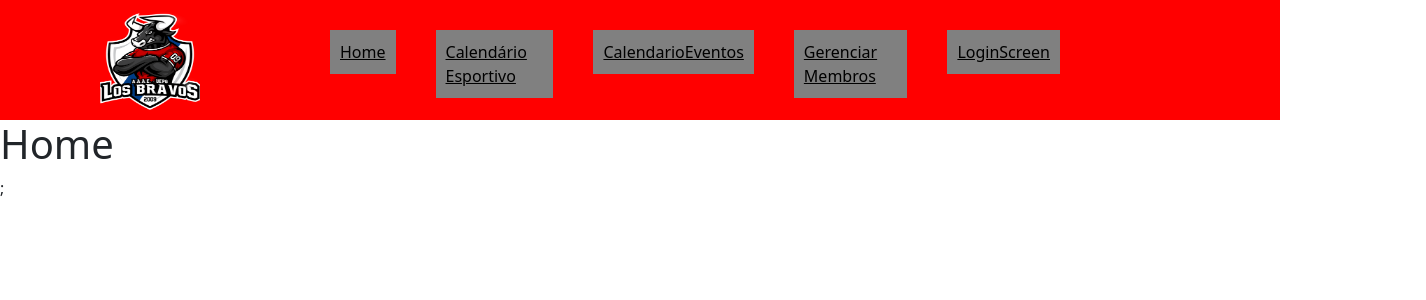
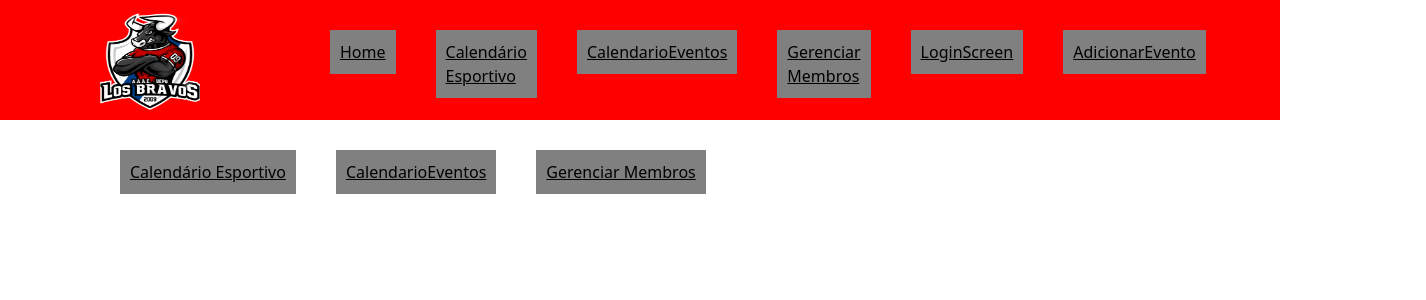
Before and after one commit to guiklos/SGLB, a React (Create React App) app: page / in a window 1280 px wide. Shown: the top 300 px of the page, 1426 px wide, since content can reach past the window. Built offline with nearby package versions, Linux system fonts and the light colour scheme.

Commit message:
Ner Calendar and New pages

```diff
--- a/src/App.js
+++ b/src/App.js
@@ -6,6 +6,7 @@ import CalendarioEsportivo from './pages/CalendarioEsportivo';
 import CalendarioEventos from './pages/CalendarioEventos';
 import GerenciarMembros from './pages/GerenciarMembros';
 import LoginScreen from './pages/LoginScreen';
+import AdicionarEvento from './pages/AdicionarEvento'
 import Home from './pages/Home';
 import NavBar from './components/NavBar';
 
@@ -20,6 +21,7 @@ function App() {
           <Route path="/calendario-esportivo" element={<CalendarioEsportivo />} />
           <Route path="/calendario-eventos" element={<CalendarioEventos />} />
           <Route path="/gerenciar-membros" element={<GerenciarMembros />} />
+          <Route path="/adicionar-evento" element={<AdicionarEvento />} />
        </Routes>
     </>
   );
--- a/src/components/EventCalendar.js
+++ b/src/components/EventCalendar.js
@@ -2,6 +2,8 @@ import React from 'react'
 import { useEffect, useState } from "react";
 import { getDocs, collection, addDoc } from "firebase/firestore";
 import { db } from "../config/firebase";
+import { Link } from 'react-router-dom';
+
 
 import FullCalendar from '@fullcalendar/react'
 import dayGridPlugin from '@fullcalendar/daygrid' // a plugin!
@@ -55,9 +57,10 @@ export default class EventCalendar extends React.Component {
           customButtons={{
             myCustomButton: {
               text: 'Criar evento esportivo',
-              click: function () {
-                alert('clicked the custom button!');
-              },
+              click: function() {
+                // Redireciona para a rota "/adicionar-membros" ao clicar no botão
+                window.location.href = "/adicionar-evento";
+              }
             },
           }}
           headerToolbar={{
--- a/src/components/NavBar.js
+++ b/src/components/NavBar.js
@@ -64,6 +64,11 @@ const NavBar = () => {
             <Link style={{color: 'black'}} to="/login-screen">LoginScreen</Link>
          </li>
          </div>
+         <div style={{paddingLeft: 20,paddingRight:20 }}>
+         <li style={{backgroundColor: 'grey', padding: 10}}>
+            <Link style={{color: 'black'}} to="/adicionar-evento">AdicionarEvento</Link>
+         </li>
+         </div>
       </ul>
 </nav>
 </div>
--- /dev/null
+++ b/src/pages/AdicionarEvento.js
@@ -0,0 +1,36 @@
+import React from "react";
+import { useState } from "react";
+import { collection, addDoc } from "firebase/firestore";
+import { db } from "../config/firebase";
+
+function AdicionarEvento() {
+  // const [eventList, setEventList] = useState ([]);
+  const colecaoDeEventosRef = collection(db, "eventos")
+
+  //Data do novo usuario
+  const [eventName, setEventName] = useState('')
+  const [eventDate, setEventDate] = useState('')
+
+  const onSumbitEvent = async () => {
+    try{
+    await addDoc(colecaoDeEventosRef, {NomeEvento: eventName, dataDoEvento: eventDate})
+    } catch(err){
+      console.error(err)
+    }
+  }
+
+  return (
+    <div className='Membros'>
+    <div>
+
+      <input placeholder='Nome do evento' onChange={(e) => setEventName(e.target.value)}/>
+      <input placeholder='Data de início' onChange={(e) => setEventDate(e.target.value)}/>
+
+      <button onClick={onSumbitEvent}>Cadastrar evento</button>
+    </div>
+    </div>
+  );
+
+}
+
+export default AdicionarEvento;
--- a/src/pages/CalendarioEsportivo.js
+++ b/src/pages/CalendarioEsportivo.js
@@ -6,6 +6,15 @@ const CalendarioEsportivo = () => {
     return(
       <>
 <h2>CalendarioEsportivo</h2>;
+{/* <div>
+      <input placeholder='Nome do evento' />
+      <input placeholder='Local do evento' />
+      <input placeholder='Descrição do evento'/>
+      <input placeholder='Data de Inicio' />
+      <input placeholder='Data do final'/>
+      <button>Cadastrar evento</button>
+    </div> */}
+    <div></div>
 <div style={{margin: 20}}>
 <EventCalendar
   plugins={[ dayGridPlugin ]}
--- a/src/pages/CalendarioEventos.js
+++ b/src/pages/CalendarioEventos.js
@@ -1,46 +1,69 @@
-import React from "react";
-import { useEffect, useState } from "react";
+import React, { useEffect, useState } from "react";
 import { Auth } from "../components/auth";
 import { getDocs, collection, addDoc } from "firebase/firestore";
 import { db } from "../config/firebase";
+import FullCalendar from "@fullcalendar/react";
+import dayGridPlugin from '@fullcalendar/daygrid' // a plugin!
 
 function CalendarioEventos() {
+  const [eventList, setEventList] = useState([]);
+  const colecaoDeEventosRef = collection(db, "eventos");
 
-  const [eventList, setEventList] = useState ([]);
-  const colecaoDeEventosRef = collection(db, "eventos")
-
-  //Data do novo usuario
-  const [eventName, setEventName] = useState('')
-  const [eventPlace, setEventPlace] = useState('')
-  const [description, setDescription] = useState('')
-  const [startDate, setStartDate] = useState('')
-  const [endingDate, setEndingDate] = useState('')
+  // Data do novo evento
+  const [eventName, setEventName] = useState('');
+  const [eventPlace, setEventPlace] = useState('');
+  const [description, setDescription] = useState('');
+  const [startDate, setStartDate] = useState('');
+  const [endingDate, setEndingDate] = useState('');
 
   useEffect(() => {
     const getEventList = async () => {
-      //Ler o BD
-      try{
-        const data = await getDocs(colecaoDeEventosRef)
-        const filteredData = data.docs.map((doc) => ({...doc.data(), id: doc.id}))
-        setEventList(filteredData)
+      // Ler o BD
+      try {
+        const data = await getDocs(colecaoDeEventosRef);
+        const filteredData = data.docs.map((doc) => ({ ...doc.data(), id: doc.id }));
+        setEventList(filteredData);
       } catch (err) {
-        console.error(err)
+        console.error(err);
       }
-
     };
     getEventList();
-  }, [])
+  }, []);
 
-  const onSumbitEvent = async () => {
-    try{
-    await addDoc(colecaoDeEventosRef, {NomeEvento: eventName, Local: eventPlace, Descrição: description, DataInicial: startDate, DataFinal: endingDate})
-    } catch(err){
-      console.error(err)
+  const onSubmitEvent = async () => {
+    try {
+      await addDoc(colecaoDeEventosRef, { NomeEvento: eventName, Local: eventPlace, Descricao: description, DataInicial: startDate, DataFinal: endingDate });
+    } catch (err) {
+      console.error(err);
     }
   }
 
   return (
     <div className='Eventos'>
+      <FullCalendar
+        plugins={[dayGridPlugin]}
+        initialView="dayGridMonth"
+        weekends={true}
+        events={eventList} // Corrigido para eventList
+        customButtons={{
+          myCustomButton: {
+            text: 'Criar evento',
+            click: function() {
+              // Redireciona para a rota "/adicionar-membros" ao clicar no botão
+              window.location.href = "/adicionar-evento";
+            }
+          },
+        }}
+        headerToolbar={{
+          start: 'title',
+          center: 'myCustomButton',
+          end: 'today prev,next',
+        }}
+        eventDisplay="block"
+        eventClick={(info) => {
+          alert('Event: ' + info.event.title);
+        }}
+      />
       <Auth />
       <div>
         <input placeholder='Nome do evento' onChange={(e) => setEventName(e.target.value)}/>
@@ -48,14 +71,14 @@ function CalendarioEventos() {
         <input placeholder='Descrição do evento' onChange={(e) => setDescription(e.target.value)}/>
         <input placeholder='Data de Inicio' onChange={(e) => setStartDate(e.target.value)}/>
         <input placeholder='Data do final' onChange={(e) => setEndingDate(e.target.value)}/>
-      <button onClick={onSumbitEvent}>Cadastrar evento</button>
+        <button onClick={onSubmitEvent}>Cadastrar evento</button>
       </div>
       <div>
         {eventList.map((eventos) => (
-        <div>
+          <div key={eventos.id}>
             <h1>{eventos.NomeEvento}</h1>
             <p>Local do evento: {eventos.Local}</p>
-          <p>Descrição do evento: {eventos.Descrição}</p>
+            <p>Descrição do evento: {eventos.Descricao}</p>
             {/* <p>Data Inicial: {eventos.DataInicial}</p>
             <p>Data Final: {eventos.DataFinal}</p> */}
           </div>
@@ -63,7 +86,6 @@ function CalendarioEventos() {
       </div>
     </div>
   );
-
 }
 
 export default CalendarioEventos;
--- a/src/pages/GerenciarMembros.js
+++ b/src/pages/GerenciarMembros.js
@@ -3,6 +3,7 @@ import { useEffect, useState } from "react";
 import { Auth } from "../components/auth";
 import { getDocs, collection, addDoc } from "firebase/firestore";
 import { db } from "../config/firebase";
+import NavBar from "../components/NavBar";
 
 function GerenciarMembros() {
 
--- a/src/pages/Home.js
+++ b/src/pages/Home.js
@@ -1,8 +1,38 @@
+import { Link } from 'react-router-dom';
+
 const Home = () => {
     return (
       <div>
-        <h1>Home</h1>;
-      </div>
+   <nav>
+      <ul
+      style={{
+         listStyle:'none',
+         paddingTop:30,
+         paddingLeft: 100,
+         paddingRight:200,
+         display: 'flex',
+         flexDirection:'row',
+
+         }}>
+
+         <div style={{paddingLeft: 20,paddingRight:20 }}>
+         <li style={{backgroundColor: 'grey', padding: 10}}>
+            <Link style={{color: 'black'}} to="/calendario-esportivo">Calendário Esportivo</Link>
+         </li>
+         </div>
+         <div style={{paddingLeft: 20,paddingRight:20 }}>
+         <li style={{backgroundColor: 'grey', padding: 10}}>
+            <Link style={{color: 'black'}} to="/calendario-eventos">CalendarioEventos</Link>
+         </li>
+         </div>
+         <div style={{paddingLeft: 20,paddingRight:20 }}>
+         <li style={{backgroundColor: 'grey', padding: 10}}>
+            <Link style={{color: 'black'}} to="/gerenciar-membros">Gerenciar Membros</Link>
+         </li>
+         </div>
+      </ul>
+</nav>
+</div>
     )
   };
 
```
Lines whose indentation alone changed are shown as unchanged.
